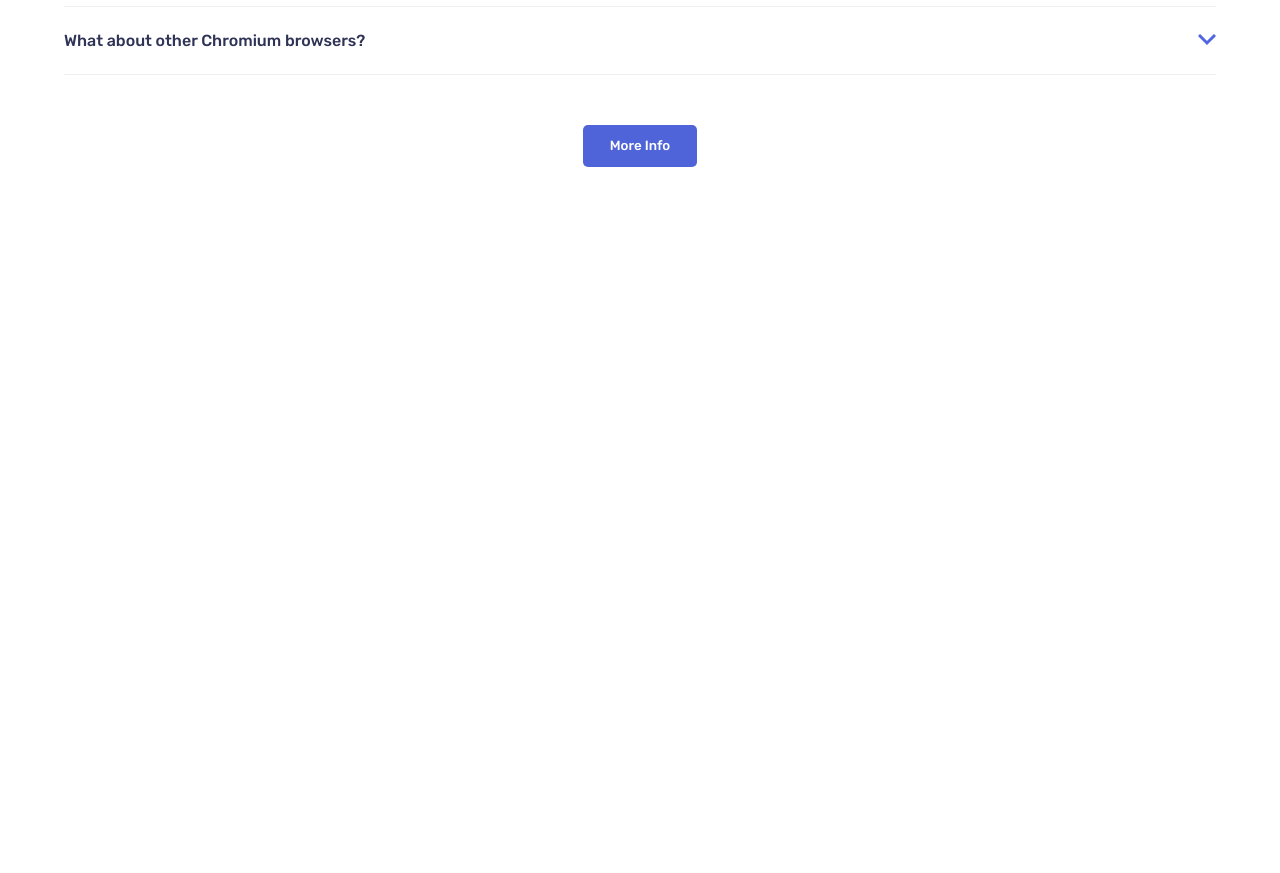
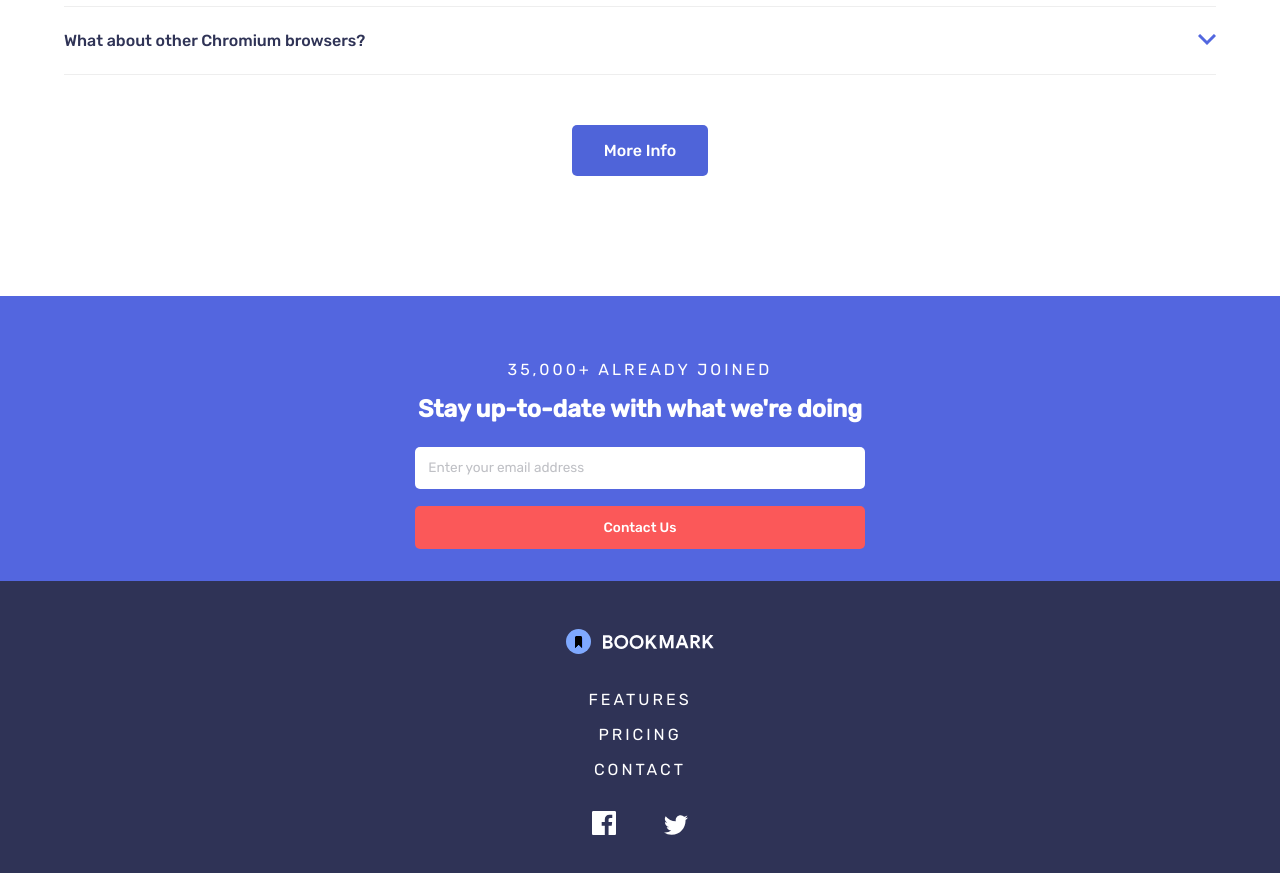
Before and after one commit to OscarAnillo/Bookmark-landing-page-fe, a React (Create React App) app: page / in a window 1280 px wide. Shown: the part 3640-4513 px from the top of the page. Before the commit the page ends 3807 px from the top, so only its background shows below. Built offline with nearby package versions, Linux system fonts and the light colour scheme.

Commit message:
add contact and footer component

```diff
--- a/src/App.css
+++ b/src/App.css
@@ -237,6 +237,7 @@ img {
   border-radius: 5px;
   color: #fff;
   font-family: "Rubik", sans-serif;
+  font-size: 1rem;
   font-weight: 500;
   margin-top: 50px;
   padding: 1em 2em;
@@ -252,3 +253,77 @@ img {
   max-height: 190px;
   transition: 0.3s;
 }
+
+/* ContactComponent */
+.contact-div {
+  background-color: rgb(83, 102, 223);
+  color: #fff;
+  margin-top: 120px;
+  padding: 4em 1em 2em 1em;
+}
+.contact-container {
+  width: 80%;
+  margin: 0 auto;
+  max-width: 450px;
+}
+.contact-paragraph {
+  font-weight: 400;
+  letter-spacing: 3px;
+  text-transform: uppercase;
+  padding-bottom: 1em;
+}
+.contact-title {
+  padding-bottom: 1em;
+}
+.contact-div form input {
+  border: none;
+  border-radius: 5px;
+  margin-bottom: 1.3em;
+  width: 100%;
+  padding: 1em;
+}
+.contact-div form input::placeholder {
+  color: rgb(191, 192, 197);
+  font-family: "Rubik", sans-serif;
+  font-size: .85rem;
+  font-weight: 400;
+}
+.contact-div form button {
+  background-color: rgb(251, 88, 89);
+  border: none;
+  border-radius: 5px;
+  color: #fff;
+  font-family: "Rubik", sans-serif;
+  font-size: .85rem;
+  font-weight: 500;
+  width: 100%;
+  padding: 1em;
+}
+
+/* FooterComponent */
+.footer {
+  background-color: rgb(47, 51, 86);
+  padding: 3em 0 2em 0;
+}
+.footer-container {
+  width: 80%;
+  margin: 0 auto;
+  max-width: 450px;
+}
+.footer-logo {
+  filter: invert(100%)contrast(200%) hue-rotate(180deg);
+  padding-bottom: 2em;
+}
+.footer-container ul li {
+  color: #fff;
+  font-weight: 400;
+  letter-spacing: 3px;
+  padding-bottom: 1em;
+  text-transform: uppercase;
+}
+.socials {
+  margin: 1em 0;
+}
+.socials img {
+  padding: 0 1.5em;
+}
--- a/src/App.js
+++ b/src/App.js
@@ -3,8 +3,10 @@ import { HeroComponent } from "./Components/hero-component";
 import { FeaturesComponents } from "./Components/features-components";
 import { ExtensionComponent } from "./Components/extension-component";
 import { FAQComponent } from "./Components/faq-component";
+import { ContactComponent } from "./Components/contact-component";
 
 import "./App.css";
+import { FooterComponent } from "./Components/footer-component";
 
 function App() {
   return (
@@ -16,6 +18,8 @@ function App() {
         <ExtensionComponent />
         <FAQComponent />
       </div>
+      <ContactComponent />
+      <FooterComponent />
     </div>
   );
 }
--- /dev/null
+++ b/src/Components/contact-component.js
@@ -0,0 +1,32 @@
+import { useState } from "react";
+
+export const ContactComponent = () => {
+  const [emailInput, setEmailInput] = useState({
+    email: "",
+  });
+
+  const changeHandler = (e) => {
+    const { name, value } = e.target;
+    setEmailInput({ ...emailInput, [name]: value });
+  };
+
+  const { email } = emailInput;
+  return (
+    <div className="contact-div">
+      <div className="contact-container">
+        <p className="contact-paragraph">35,000+ already joined</p>
+        <h2 className="contact-title">Stay up-to-date with what we're doing</h2>
+        <form>
+          <input
+            type="text"
+            placeholder="Enter your email address"
+            name="email"
+            value={email}
+            onChange={changeHandler}
+          />
+          <button type="submit">Contact Us</button>
+        </form>
+      </div>
+    </div>
+  );
+};
--- /dev/null
+++ b/src/Components/footer-component.js
@@ -0,0 +1,20 @@
+export const FooterComponent = () => {
+  return (
+    <footer className="footer">
+      <div className="footer-container">
+        <div>
+          <img src="images/logo-bookmark.svg" alt="" className="footer-logo" />
+          <ul>
+            <li>features</li>
+            <li>Pricing</li>
+            <li>Contact</li>
+          </ul>
+        </div>
+        <div className="socials">
+          <img src="images/icon-facebook.svg" alt="" />
+          <img src="images/icon-twitter.svg" alt="" />
+        </div>
+      </div>
+    </footer>
+  );
+};
```
